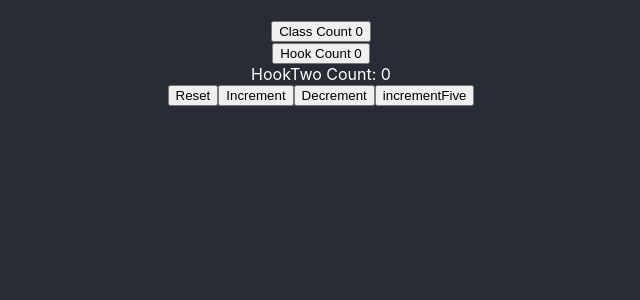
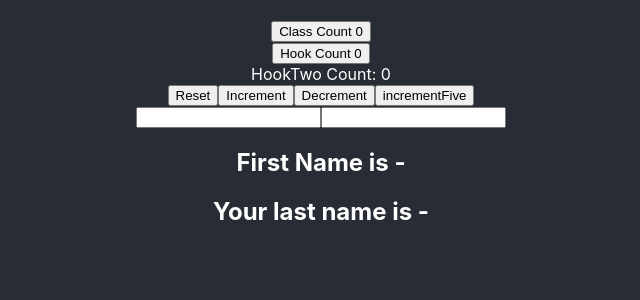
Before and after one commit to ruijadom/reactHooks-tuts, a React (Create React App) app: page / in a window 1280 px wide. Shown: the top 300 px of the page, without its empty margins (319-959 px from the left). Built offline with nearby package versions, Linux system fonts and the light colour scheme.

Commit message:
useState with object

```diff
--- a/src/App.js
+++ b/src/App.js
@@ -4,6 +4,7 @@
 import ClassCounter from "./components/ClassCounter";
 import HookCounter from "./components/HookCounter";
 import HookCounterTwo from "./components/HookCounterTwo";
+import HookCounterThree from "./components/HookCounterThree";
 
 function App() {
   return (
@@ -12,6 +13,7 @@
         <ClassCounter></ClassCounter>
         <HookCounter></HookCounter>
         <HookCounterTwo></HookCounterTwo>
+        <HookCounterThree></HookCounterThree>
       </div>
     </div>
   );
--- /dev/null
+++ b/src/components/HookCounterThree.js
@@ -0,0 +1,25 @@
+import React, { useState } from "react";
+
+function HookCounterThree() {
+  const [name, setName] = useState({ firstName: "", lastName: "" });
+
+  return (
+    <form>
+      <input
+        type="text"
+        value={name.firstName}
+        onChange={e => setName({ ...name, firstName: e.target.value })}
+      ></input>
+      <input
+        type="text"
+        value={name.lastName}
+        onChange={e => setName({ ...name, lastName: e.target.value })}
+      ></input>
+
+      <h2>First Name is - {name.firstName}</h2>
+      <h2>Your last name is - {name.lastName}</h2>
+    </form>
+  );
+}
+
+export default HookCounterThree;
```
